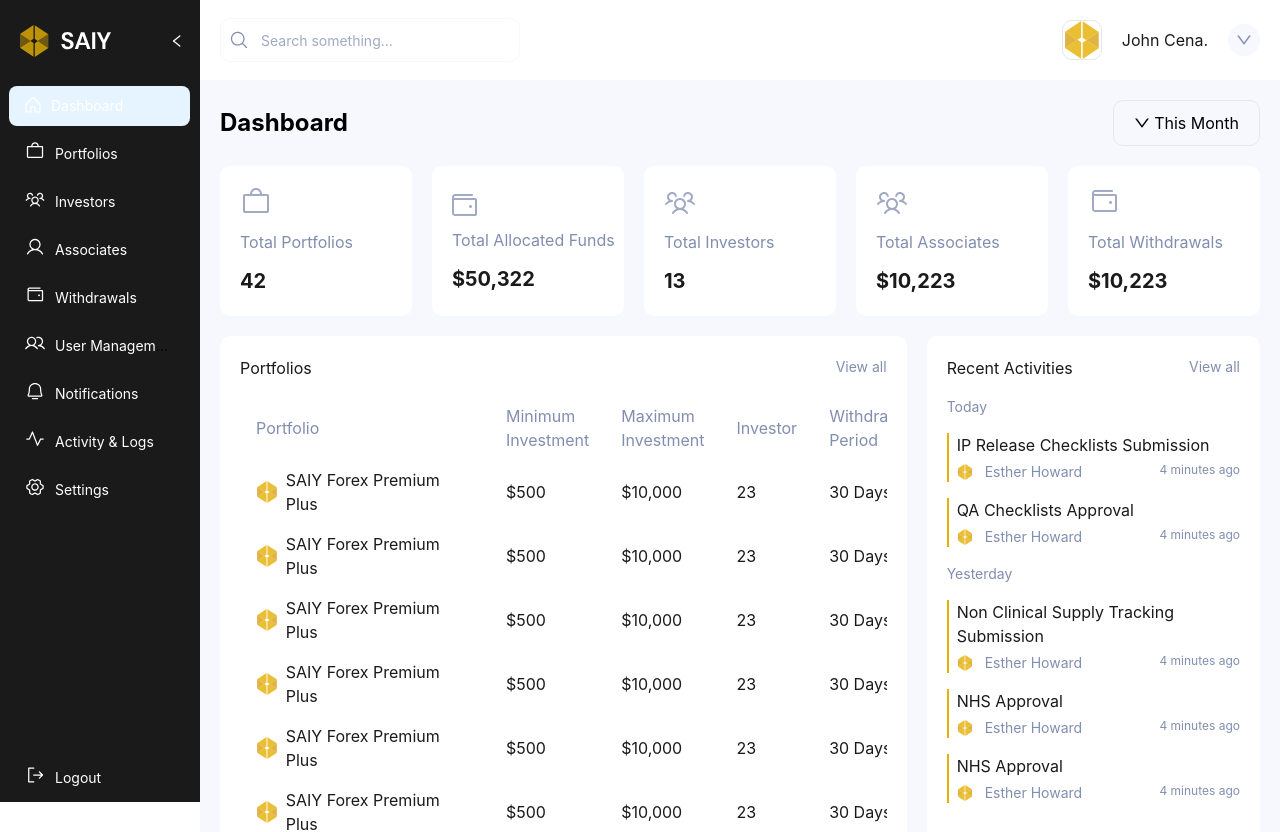
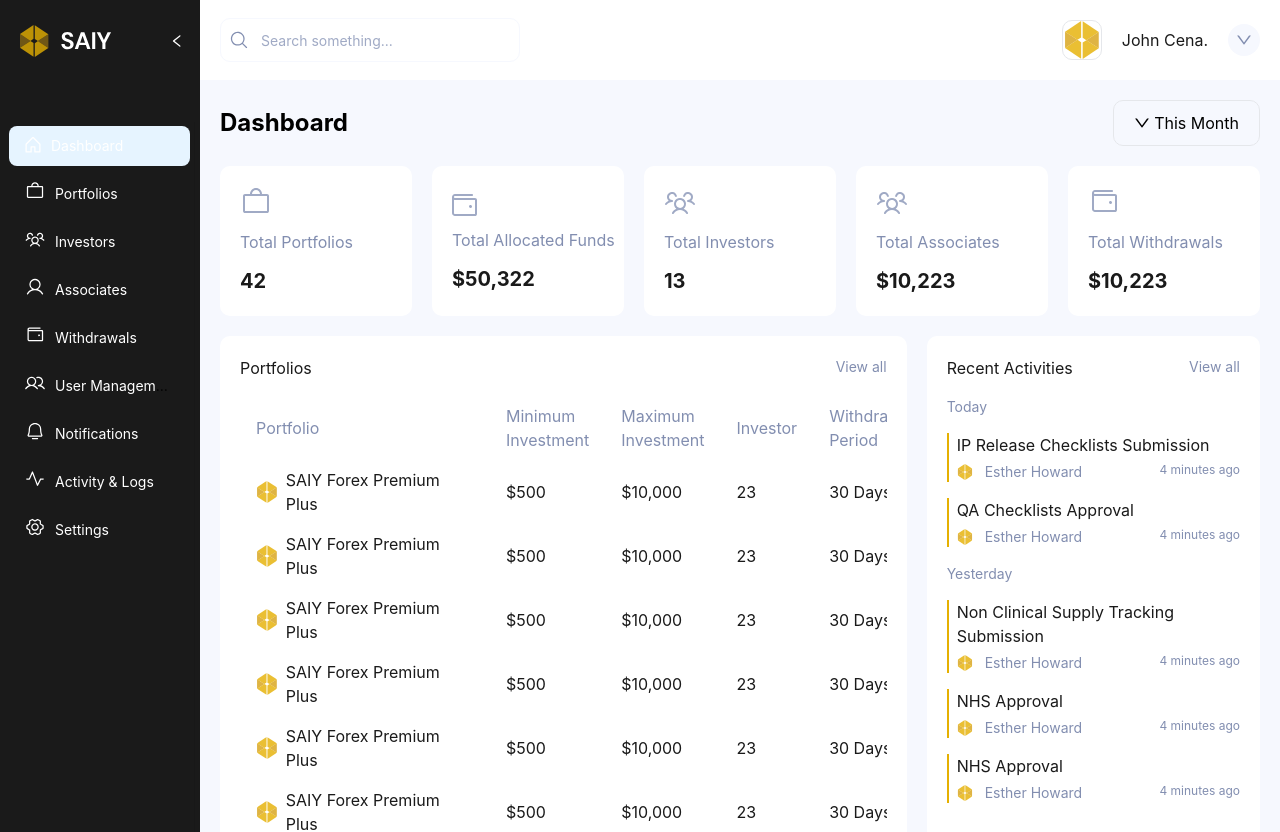
Before and after one commit to zeeshanshaanu/saiy-forex, a React (Create React App) app: page /Dashboard in a window 1280 px wide. Shown: the top 832 px of the page. Built offline with nearby package versions, Linux system fonts and the light colour scheme.

Commit message:
fixed sidebar and auth screens respon issues

```diff
--- a/src/components/Dashboard-Parts/DashboardPortfolioTable.jsx
+++ b/src/components/Dashboard-Parts/DashboardPortfolioTable.jsx
@@ -31,7 +31,7 @@ const DashboardPortfolioTable = () => {
                         <p className="text-[14px] text-lightGray cursor-pointer hover:text-darkGray">View all</p>
                     </div>
                     {/*  */}
-                    <div className="overflow-x-auto mt-4">
+                    <div className="overflow-x-auto mt-4 scrollbarStyle">
                         <table className="min-w-full bg-white">
                             <thead>
                                 <tr>
--- a/src/components/sidebar/Sidebar.jsx
+++ b/src/components/sidebar/Sidebar.jsx
@@ -17,13 +17,12 @@ import "./sidebar.css";
 import { useNavigate } from "react-router-dom";
 import LogoutModel from '../../screens/Auth-module/LogoutModel';
 
-const {  Sider } = Layout;
+const { Sider } = Layout;
 
 
 const Sidebar = () => {
     const [collapsed, setCollapsed] = useState(false);
     const navigate = useNavigate()
-
     const [open, setOpen] = useState(false);
     const showDrawer = () => {
         setOpen(true);
@@ -31,9 +30,10 @@ const Sidebar = () => {
 
     return (
         <Layout className=''>
-            <Sider trigger={null} collapsible collapsed={collapsed}>
-                <div className='bg-dark'>
-                    <div className="flex justify-between bg-dark">
+            <div className="">
+                <Sider trigger={null} collapsible collapsed={collapsed} >
+                    <div className='bg-dark '>
+                        <div className="flex justify-between bg-dark sidebar">
                             <div className="text-white my-[25px] pl-5">
                                 {collapsed ?
                                     <img src={Logo1} alt="Logo1"
@@ -49,8 +49,9 @@ const Sidebar = () => {
                                     />}
                             </div>
                         </div>
-                    <Menu className='bg-dark min-h-[calc(100vh-80px)] flex flex-col justify-between mx-[5px]' defaultSelectedKeys={['1']}>
-                        <Menu.Item className="mt-5" key="1" onClick={() => navigate("/Dashboard")} icon={<img src={nine} alt="Dashboard" />}>
+                        <div className="mt-10">
+                            <Menu className='bg-dark min-h-[calc(110vh-0px)] flex flex-col justify-between mx-[5px]' defaultSelectedKeys={['1']}>
+                                <Menu.Item className="mt-10" key="1" onClick={() => navigate("/Dashboard")} icon={<img src={nine} alt="Dashboard" />}>
                                     <span className='text-white'>Dashboard</span>
                                 </Menu.Item>
                                 <Menu.Item key="2" onClick={() => navigate("/Portfolios")} icon={<img src={one} alt="Portfolios" className="" />}>
@@ -79,13 +80,15 @@ const Sidebar = () => {
                                 </Menu.Item>
                                 <div className="flex-grow"></div>
                                 <Menu.Item key="10" onClick={showDrawer}
-                            icon={<img src={logoutIcon} alt="Logout" className="" />}>
+                                    icon={<img src={logoutIcon} alt="Logout" className="t" />}>
                                     <span className='text-white'>Logout</span>
                                 </Menu.Item>
                             </Menu>
                         </div>
+                    </div>
                     <LogoutModel open={open} setOpen={setOpen} />
                 </Sider>
+            </div>
 
             {/* <Layout>
             <Header className='bg-transparent px-10 h-[80px] border-b-[1px] border-[#F6F8FE]'>
--- a/src/components/sidebar/sidebar.css
+++ b/src/components/sidebar/sidebar.css
@@ -2,3 +2,8 @@
 :where(.css-dev-only-do-not-override-1uq9j6g).ant-menu-light>.ant-menu .ant-menu-item-selected {
     background-color: #C49412 !important;
 }
+
+.sidebar {
+    /* background-color: #C49412 !important; */
+    /* padding-top: 80px; */
+}
--- a/src/screens/Auth-module/Auth.css
+++ b/src/screens/Auth-module/Auth.css
@@ -11,9 +11,10 @@
 .ForBG_Image {
     background-image: url("../../assets/images/AuthRightBG.svg");
     background-position: center;
-    background-repeat: no-repeat;
+    /* background-repeat: no-repeat; */
     background-color: rgb(40, 38, 38);
     background-size: auto;
+    min-height: 100vh !important;
 }
 
 @media screen and (max-width: 1440px) {
--- a/src/screens/Dashboard/Dashboard.jsx
+++ b/src/screens/Dashboard/Dashboard.jsx
@@ -4,7 +4,7 @@ import DashboardCards from "../../components/Dashboard-Parts/DashboardCards"
 import DashboardPortfolioTable from "../../components/Dashboard-Parts/DashboardPortfolioTable"
 import { Dropdown } from 'antd';
 import { DownOutlined } from '@ant-design/icons';
-
+import "../../components/Dashboard-Parts/DashParts.css"
 
 const items = [
     {
@@ -28,7 +28,7 @@ const Dashboard = () => {
             <div className=" bg-white">
                 <SidebarHeader />
             </div>
-            <div className="p-5 max-h-[100vh] overflow-auto">
+            <div className="p-5 max-h-[100vh] overflow-auto ">
                 <div className="lg:flex md:flex justify-between ">
                     <div className=" my-auto">
                         <h1 className="text-[24px] font-bold">Dashboard</h1>
```
Also changed, not shown: src/index.css (+6 -1 lines). Lines whose indentation alone changed are shown as unchanged.
